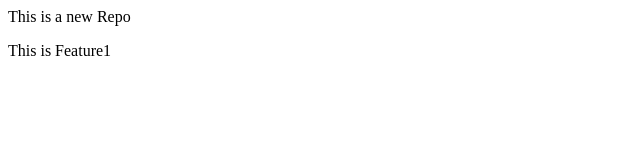
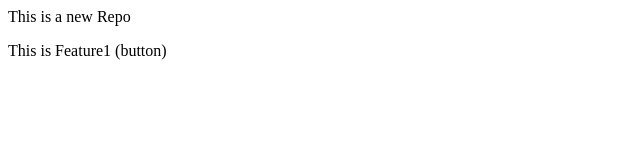
Before and after one commit to krishdhanda/localrepo, a plain HTML site: page index.html in a window 1280 px wide. Shown: the full height of the page, 0-640 px from the left. Drawn offline with Linux system fonts and the light colour scheme.

Commit message:
Added Button

```diff
--- a/index.html
+++ b/index.html
@@ -1,2 +1,2 @@
 <p> This is a new Repo <p>
-<p> This is Feature1 <p>
+<p> This is Feature1 (button)<p>
```
